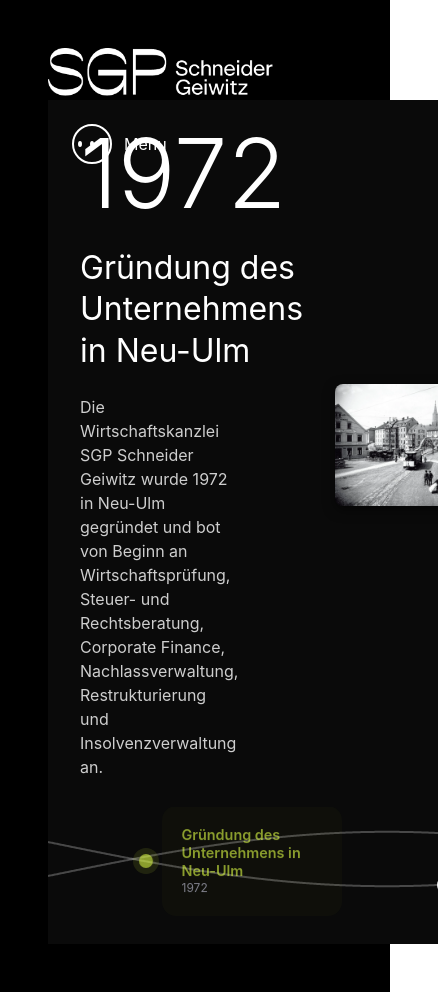
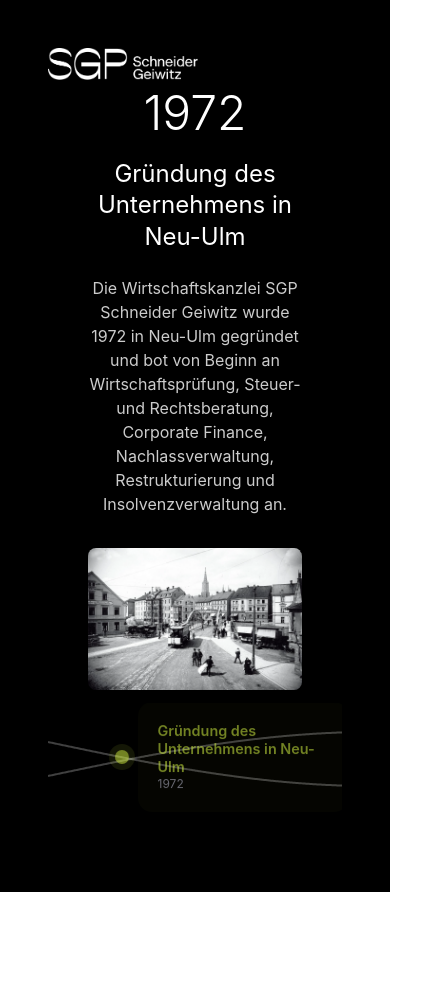
Before and after one commit to johannesb999/muse, a React (Vite) app in the folder motion/: page /history in a window 390 px wide. Shown: the whole page, 438 px wide, since content can reach past the window. After the commit the page ends 892 px from the top, so only its background shows below. Built offline with nearby package versions, Linux system fonts and the light colour scheme.

Commit message:
zufriedener

```diff
--- a/motion/src/components/scss/History.module.scss
+++ b/motion/src/components/scss/History.module.scss
@@ -1,12 +1,21 @@
+
+
+/* Übergeordneter Full‑Screen‑Container */
 .historyContainer {
   position: relative;
-  width: 100vw;
-  height: 100vh;
-  background: #0a0a0a;
-  overflow: hidden;
+  width: 100%;
+  max-width: 100%;
+  height: 90svh;
+  background: (var(--bg));
+  overflow-x: hidden;
+  overflow-y: auto;
   font-family: 'Inter', sans-serif;
+  overscroll-behavior: contain; /* verhindert iOS‑Bounce seitlich */
 }
 
+/* -------------------------------------------------------------- */
+/* Header */
+/* -------------------------------------------------------------- */
 .historyHeader {
   position: absolute;
   top: 24px;
@@ -43,42 +52,53 @@
   color: #fff;
 }
 
+/* -------------------------------------------------------------- */
+/* Haupt‑Content */
+/* -------------------------------------------------------------- */
 .contentWrapper {
   position: absolute;
   top: 0;
   left: 0;
-  width: 100%;
+  width: 100%;              /* Viewportweit, ohne 100vw‑Versatz */
   height: calc(100% - 150px);
-  overflow: hidden;
+  overflow: hidden;         /* Kinder verwalten eigenes Scrollen/Transforms */
 }
 
+/* Horizontale Slider‑Rail */
 .panels {
   display: flex;
+  flex-wrap: nowrap;        /* Verhindert Zeilenumbruch */
   height: 100%;
   transition: transform 0.9s ease;
+  will-change: transform;   /* glatteres Sliding */
 }
 
+/* Panel – nimmt immer exakt die Breite des Wrappers ein */
 .panel {
-  flex: 0 0 100%;
+  flex: 0 0 100%;           /* exakt eine „Seite“ pro Panel */
+  min-width: 100%;          /* verhindert Shrink → kein Überlauf */
   display: flex;
   align-items: center;
   justify-content: space-between;
+  padding: 0 clamp(1rem, 4vw, 2rem);
 }
 
+/* Linke Spalte (Text) */
 .left {
   flex: 0 0 40%;
-  padding: 0 2rem;
+  min-width: 0;             /* lässt Inhalte schrumpfen */
+  padding-right: 2rem;
 }
 
 .year {
-  font-size: 6rem;
+  font-size: clamp(3rem, 8vw, 6rem); /* responsiv */
   font-weight: 300;
   color: #fff;
   margin-bottom: 16px;
 }
 
 .title {
-  font-size: 2rem;
+  font-size: clamp(1.5rem, 4vw, 2rem);
   font-weight: 400;
   color: #fff;
   line-height: 1.3;
@@ -88,18 +108,45 @@
 .text {
   font-size: 1rem;
   line-height: 1.5;
-  color: rgba(255,255,255,0.8);
+  color: rgba(255, 255, 255, 0.8);
   max-width: 70%;
 }
 
+/* Rechte Spalte (Bild) */
 .right {
   flex: 0 0 55%;
+  min-width: 0;             /* wichtig für Flexbox‑Overflow */
   padding-right: 2rem;
 }
 
 .right img {
-  width: 100%;
+  width: 100%;              /* skaliert im Panel */
   height: auto;
+  max-width: 100%;
   border-radius: 8px;
-  box-shadow: 0 4px 12px rgba(0,0,0,0.5);
+  object-fit: cover;        /* beschneidet, statt überzulaufen */
+  box-shadow: 0 4px 12px rgba(0, 0, 0, 0.5);
 }
+
+/* -------------------------------------------------------------- */
+/* Globale Utilities (optional) */
+/* -------------------------------------------------------------- */
+@media (max-width: 768px) {
+  .panel {
+    flex-direction: column;
+    justify-content: center;
+    gap: 2rem;
+  }
+
+  .left,
+  .right {
+    flex: 1 1 auto;
+    padding: 0 1.5rem;
+    text-align: center;
+  }
+
+  .text {
+    max-width: 100%;
+    margin: 0 auto;
+  }
+}
--- a/motion/src/components/scss/Timeline.module.scss
+++ b/motion/src/components/scss/Timeline.module.scss
@@ -69,7 +69,7 @@
   transition: color 600ms ease, background 600ms ease;
   white-space: pre-line;
   cursor: default;
-  width: 180px;
+  width: 210px;
   padding: 20px;
 }
 
@@ -84,7 +84,7 @@
   transition: color 600ms ease, background 600ms ease;
   white-space: pre-line;
   cursor: default;
-  width: 180px;
+  width: 210px;
   padding: 20px;
 }
 
--- a/motion/src/global.scss
+++ b/motion/src/global.scss
@@ -21,16 +21,21 @@
   padding: 0;
 }
 
-
+.html, body {
+  width: 100%;
+  height: 100%;
+  overflow: hidden;
+}
 
 .page {
   background: var(--bg);
   color: var(--text-light);
   font-family: "Helvetica Neue", Arial, sans-serif;
   min-height: 100vh;
+  max-width: 100dvw;
   padding: var(--gap);
 }
 
 .header .logo {
-height: 3rem;
+height: 2rem;
 }
--- a/motion/src/pages/History.jsx
+++ b/motion/src/pages/History.jsx
@@ -93,14 +93,7 @@
   return (
     <div className={styles.historyContainer}>
       {/* HEADER */}
-      <div className={styles.historyHeader}>
-        <div className={styles.menuBtn}>
-          <span className={styles.dot} />
-          <span className={styles.dot} />
-          <span className={styles.dot} />
-        </div>
-        <div className={styles.menuLabel}>Menu</div>
-      </div>
+      <div className={styles.historyHeader}></div>
 
       {/* PANELS */}
       <div
```
